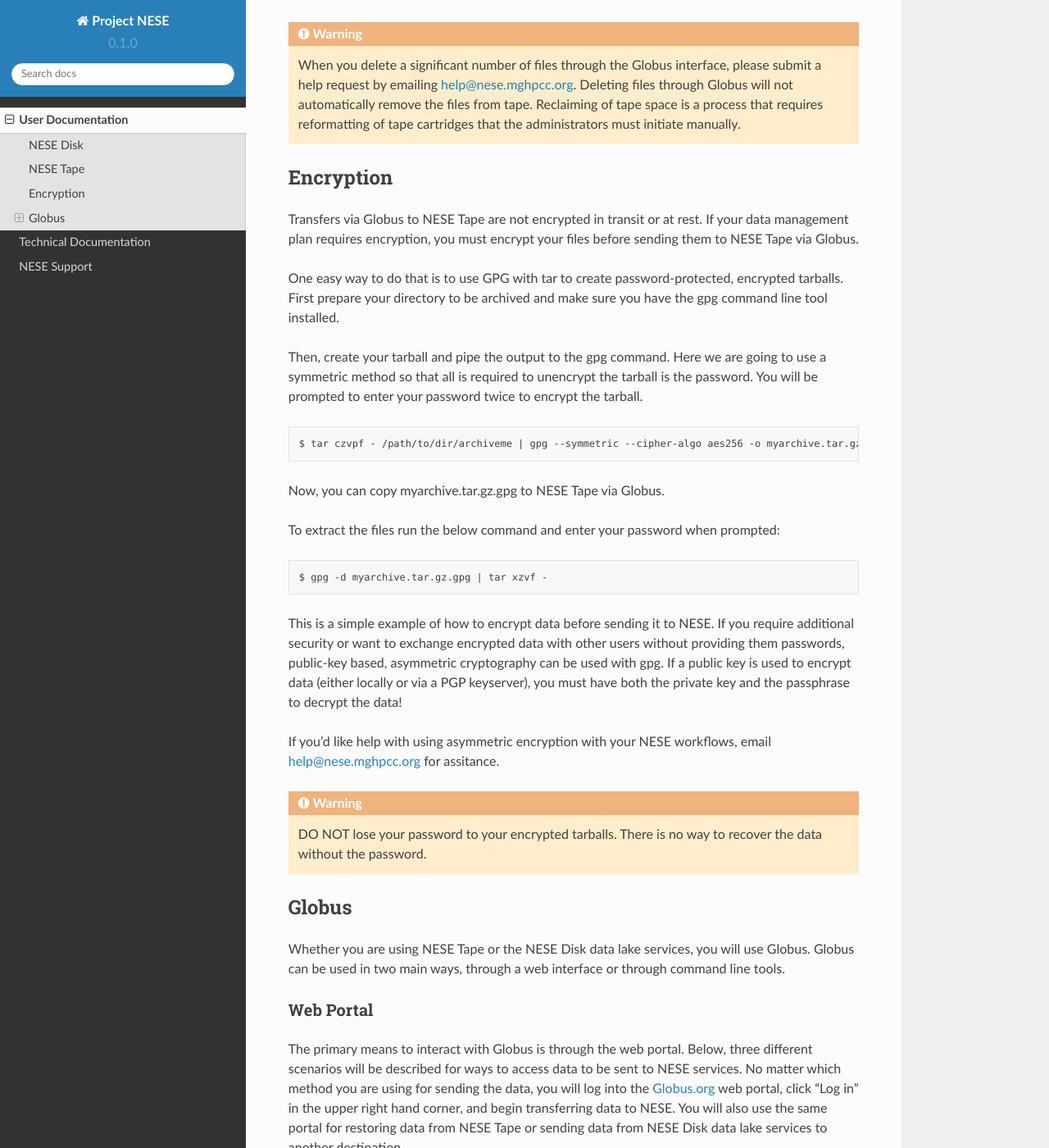
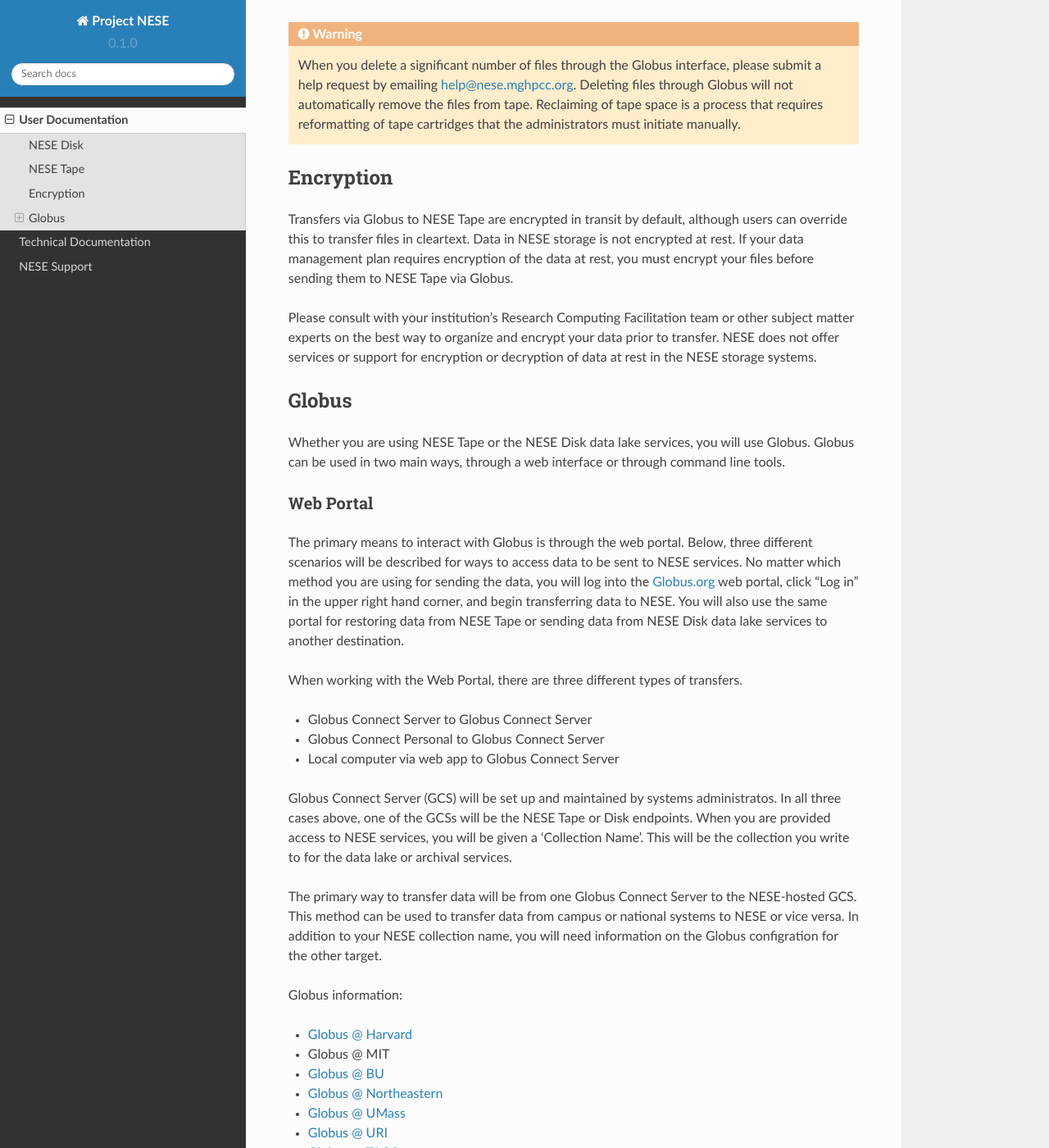
Before and after one commit to mghpcsim/rtd-nese, a Sphinx documentation site: the page built from docs/source/user-docs.rst, in a window 1280 px wide and 1400 px high, scrolled down 2156 px. Shown: the whole window at 82% size. Built offline with Sphinx 7.4.7 and the Read the Docs theme 2.0.0, drawn with Linux system fonts in a browser that asks for light colours.

Commit message:
modify section about encryption
Signed-off-by: Robin Webber <robin_webber@harvard.edu>

```diff
--- a/docs/source/user-docs.rst
+++ b/docs/source/user-docs.rst
@@ -101,40 +101,17 @@
 Encryption
 ----------
 
-Transfers via Globus to NESE Tape are not encrypted in transit or at rest.
-If your data management plan requires encryption, you must encrypt your files before sending
+Transfers via Globus to NESE Tape are encrypted in transit by default, although
+users can override this to transfer files in cleartext. Data in NESE storage is
+not encrypted at rest.
+If your data management plan requires encryption of the data at rest, you must
+encrypt your files before sending
 them to NESE Tape via Globus.
 
-One easy way to do that is to use GPG with tar to create password-protected, encrypted tarballs.
-First prepare your directory to be archived and make sure you have the gpg command line tool installed.
-
-Then, create your tarball and pipe the output to the gpg command. Here we are going to use a
-symmetric method so that all is required to unencrypt the tarball is the password.
-You will be prompted to enter your password twice to encrypt the tarball. ::
-
-	$ tar czvpf - /path/to/dir/archiveme | gpg --symmetric --cipher-algo aes256 -o myarchive.tar.gz.gpg
-
-Now, you can copy myarchive.tar.gz.gpg to NESE Tape via Globus.
-
-To extract the files run the below command and enter your password when prompted: ::
-
-	$ gpg -d myarchive.tar.gz.gpg | tar xzvf -
-
-This is a simple example of how to encrypt data before sending it to NESE.
-If you require additional security or want to exchange encrypted data with other users
-without providing them passwords, public-key based, asymmetric cryptography can
-be used with gpg. If a public key is used to encrypt data (either locally or via a
-PGP keyserver), you must have both the private key and the passphrase to decrypt
-the data!
-
-If you'd like help with using asymmetric encryption with your NESE workflows,
-email `help@nese.mghpcc.org <mailto:help@nese.mghpcc.org>`_ for assitance.
-
-
-.. warning::
-
-	DO NOT lose your password to your encrypted tarballs. There is no way to recover the
-	data without the password.
+Please consult with your institution's Research Computing Facilitation team or
+other subject matter experts on the best way to organize and encrypt your data
+prior to transfer. NESE does not offer services or support for encryption or
+decryption of data at rest in the NESE storage systems.
 
 Globus
 ------
```
